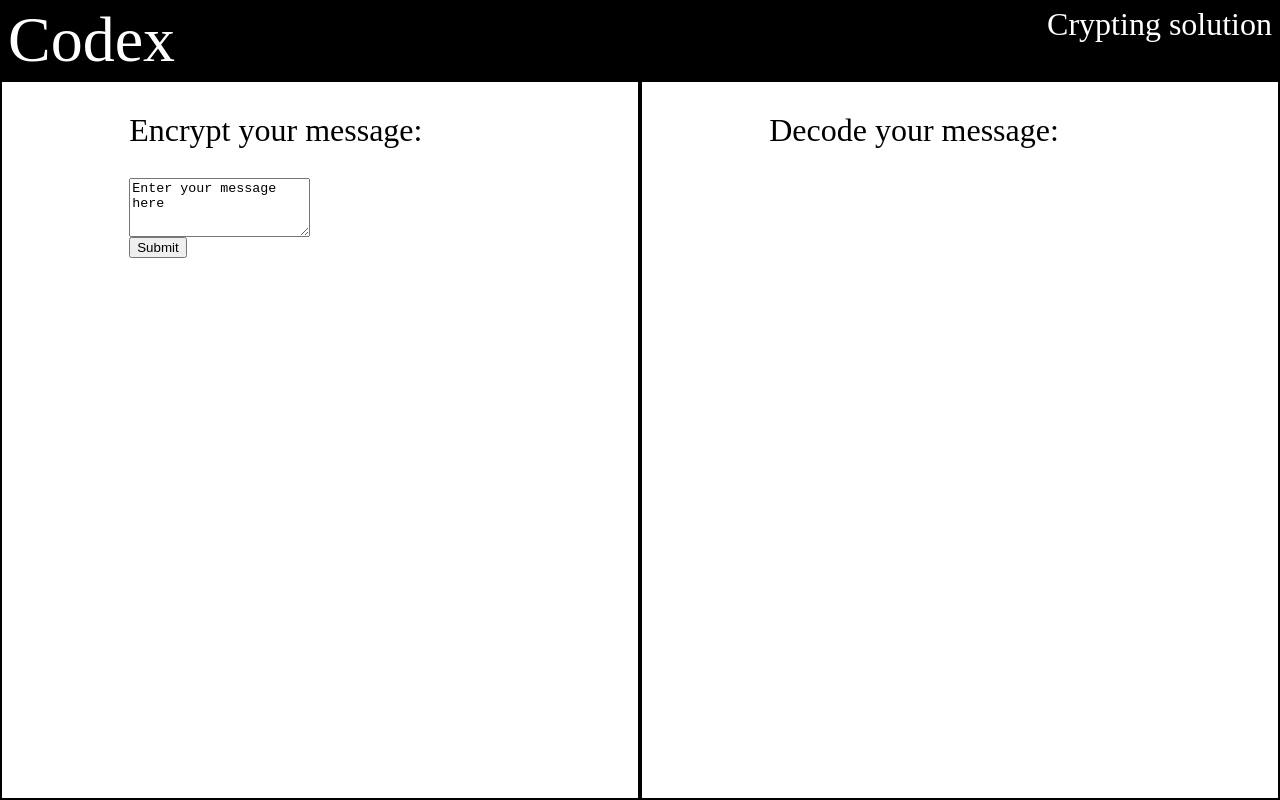
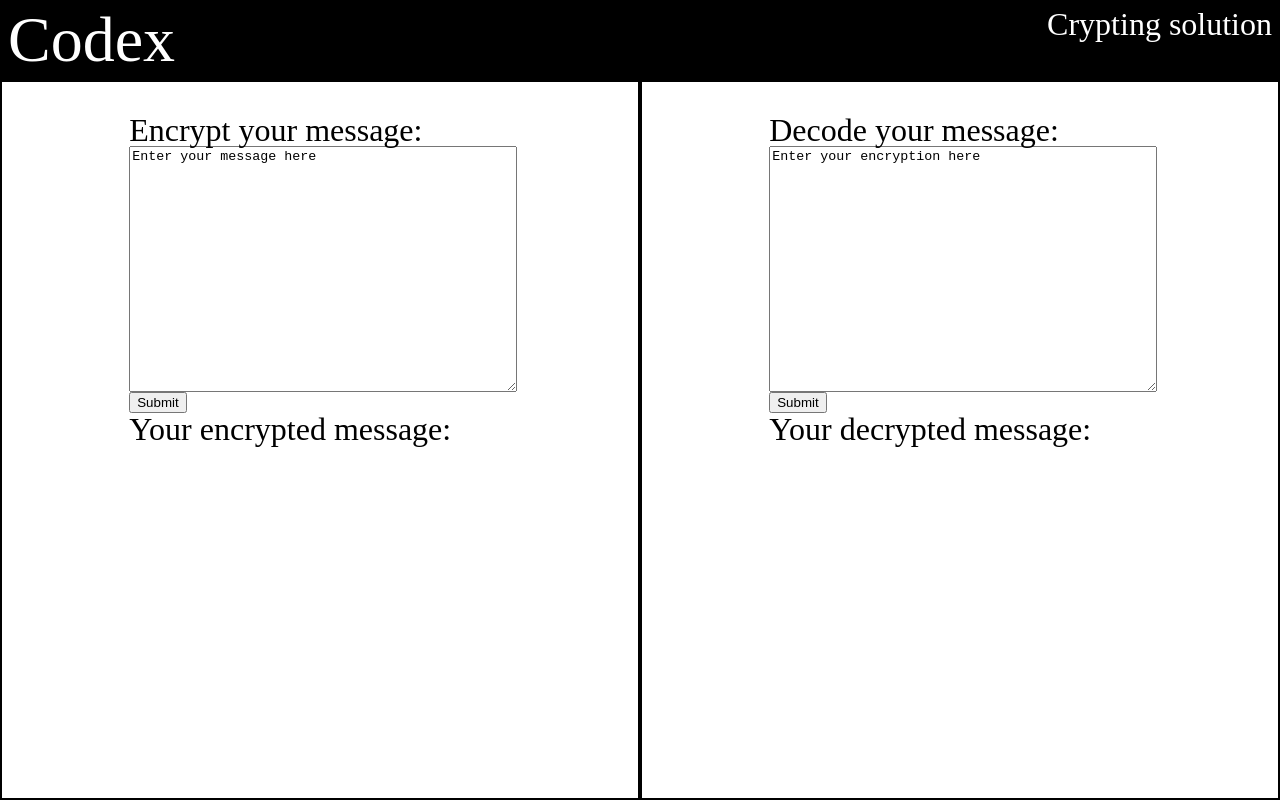
Before and after one commit to Quartzzzz/simple_crypto, a plain HTML site: page index.html in a window 1280 px wide. Drawn offline with Linux system fonts and the light colour scheme.

Commit message:
fill decrypting module

```diff
--- a/index.html
+++ b/index.html
@@ -18,24 +18,40 @@
 	</header>
 	<div class="container">
 		<div class="module encrypt">
-			<div class="module-area module-title">
+			<div class="module-area">
+				<div class="module-title">
 					<h2>Encrypt your message:</h2>
 				</div>
-			<div class="module-area input-area">
+				<div class="input-area">
 					<textarea id="text" class="text-area">Enter your message here</textarea>
-				<!-- <input id="text" type="text" name="" class="input-field"> -->
 					<button id="button" type="button" onclick="convertirTextCrypto()">Submit</button>
+					<div class="module-title">
+						<h2>Your encrypted message:</h2>
+					</div>
 					<p id="encryption"></p>
 				</div>
 			</div>
+		</div>
 		<div class="module decode">
-			<div class="module-title module-area">
+			<div class="module-area">
+				<div class="module-title">
 					<h2>Decode your message:</h2>
 				</div>
-			<!-- Insert relevant HTML form JS -->
+				<div class="input-area">
+					<textarea id="text" class="text-area">Enter your encryption here</textarea>
+					<button id="button" type="button" onclick="convertirTextCrypto()">Submit</button>
+					<div class="module-title">
+						<h2>Your decrypted message:</h2>
+					</div>
+					<p id="encryption"></p>
+				</div>
+			</div>
 		</div>
 	</div>
 	<script type="text/javascript">
+	// Début du script pour crypter un message
+	//
+	//
 	// Inverser l'ordre des lettres dans le texte
 const inverseText = function(text) {
 	let textInv = "";
@@ -204,6 +220,20 @@ const convertirTextCrypto = function() {
     textCrypto += convertirLettreCrypto(lettre);
   } document.getElementById("encryption").innerHTML = textCrypto;
 }
+//
+//
+// Fin du cript pour crypter un message
+//
+//
+// Début du script pour décrypter un message
+//
+//
+
+
+
+
+
+
 
 	</script>
 </body>
--- a/style.css
+++ b/style.css
@@ -83,12 +83,14 @@ body {
 	border: 2px solid black;
 }
 .module-area {
-	margin: 5% 20% 0 20%;
+	padding: 5% 20% 0 20%;
+	height: 80%;
 }
 .module-title {
 	font-size: 2em;
 }
 .text-area {
 	display: block;
-	height: 4em;
+	height: 30vh;
+	width: 100%;
 }
```
Lines whose indentation alone changed are shown as unchanged.
